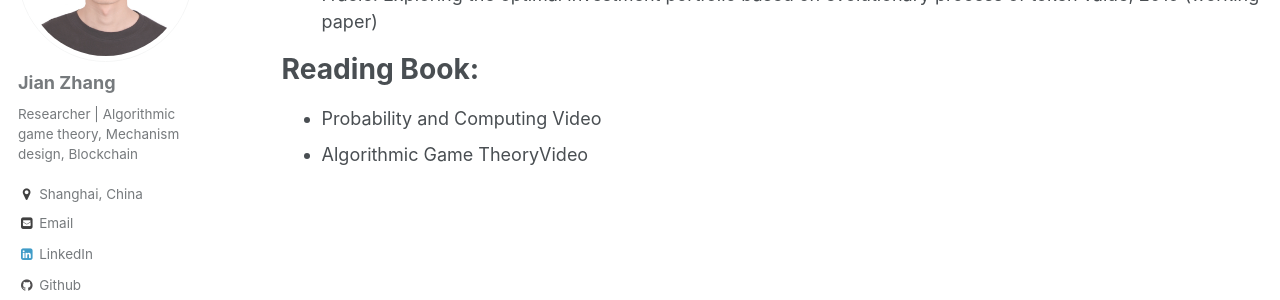
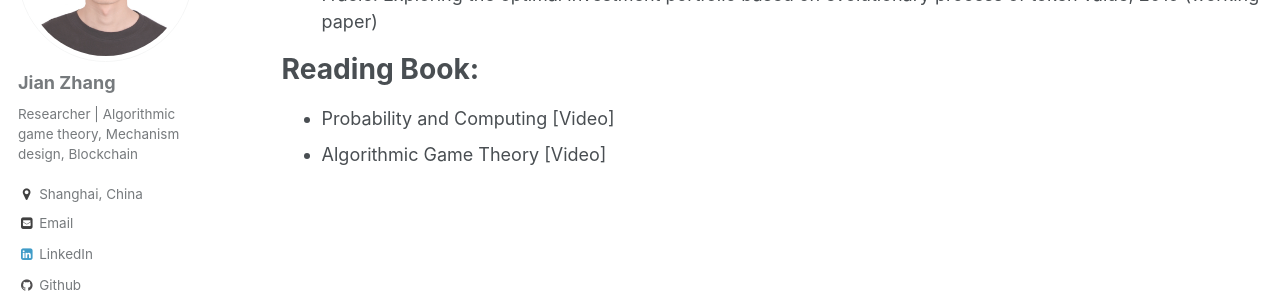
Before and after one commit to Leozhang404/home, a Jekyll site: the page built from _pages/researches.md, in a window 1280 px wide. Shown: the part 231-531 px from the top of the page. Built offline with Jekyll 4.4.1, drawn with Linux system fonts in a browser that asks for light colours; some web fonts are replaced.

```diff
--- a/_pages/researches.md
+++ b/_pages/researches.md
@@ -8,5 +8,5 @@ author_profile: true
 * I’racle: Exploring the optimal investment portfolio based on evolutionary process of token value, 2019 (working paper)
 
 # Reading Book:
-* [Probability and Computing](http://mcs.ninhthuan.top/wp-content/uploads/2017/09/Probability-and-Computing-2nd-Edition.pdf) [Video](https://www.bilibili.com/video/av55883635/)
-* [Algorithmic Game Theory](https://b-ok.cc/book/3423530/195b28)[Video](https://www.bilibili.com/video/av73583604/)
+* [Probability and Computing](http://mcs.ninhthuan.top/wp-content/uploads/2017/09/Probability-and-Computing-2nd-Edition.pdf) [[Video](https://www.bilibili.com/video/av55883635/)]
+* [Algorithmic Game Theory](https://b-ok.cc/book/3423530/195b28) [[Video](https://www.bilibili.com/video/av73583604/)]
```
